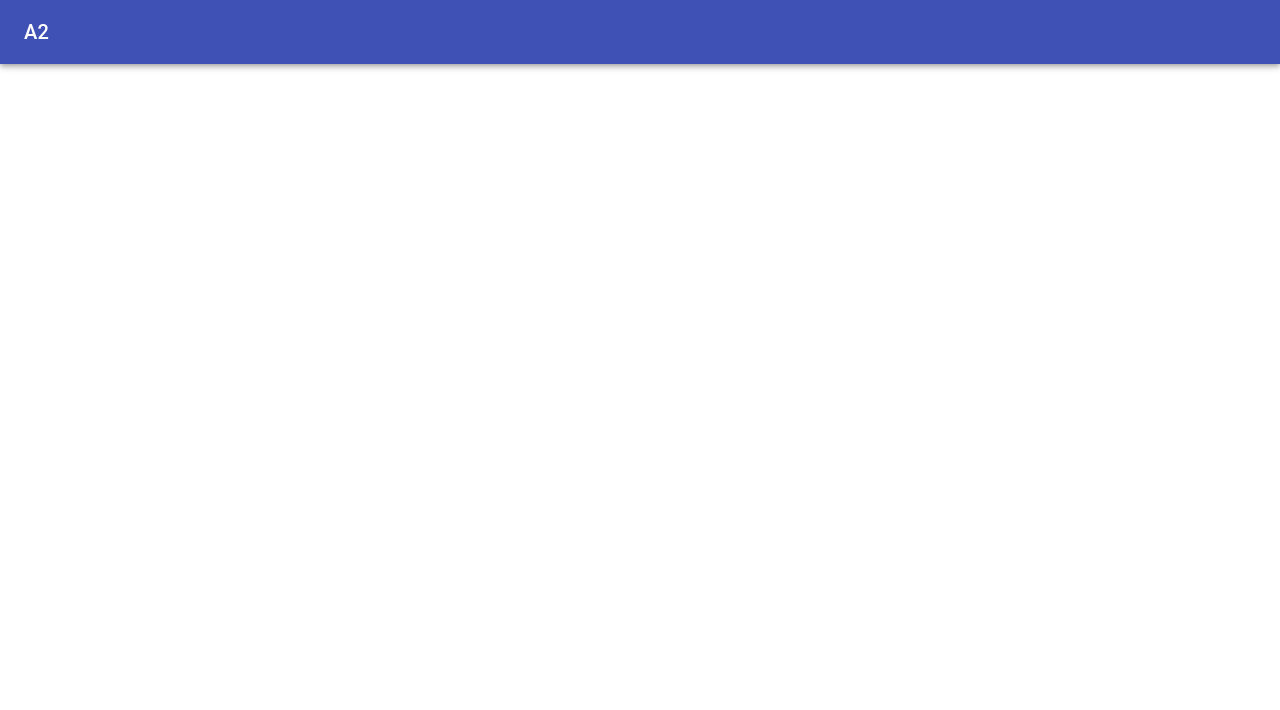
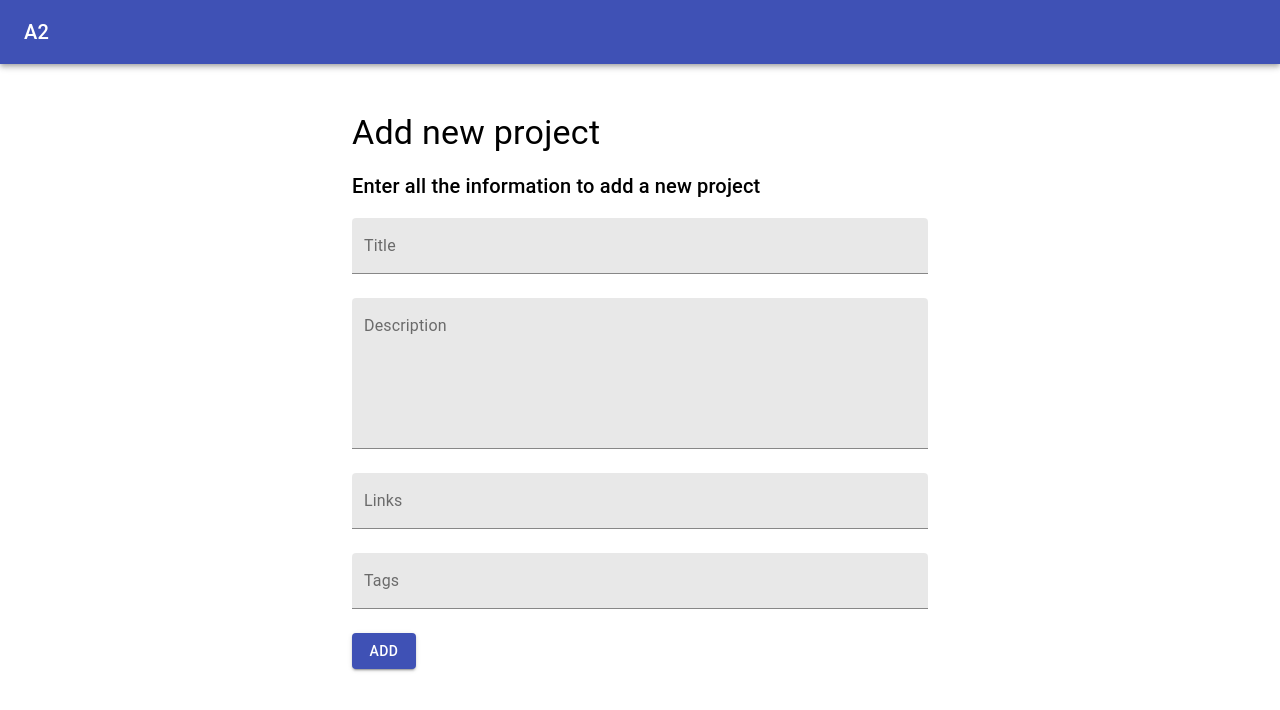
Before and after one commit to TheAvengersInitiative/ProjectA2Front, a React (Create React App) app: page /my-projects/add in a window 1280 px wide. Shown: the top 710 px of the page. Built offline with nearby package versions, Linux system fonts and the light colour scheme.

Commit message:
alta de proyecto terminada

```diff
--- a/src/App.js
+++ b/src/App.js
@@ -2,6 +2,8 @@ import React from "react";
 import { AppBar, Container, Toolbar, Typography, Box } from "@material-ui/core";
 import { Switch, Route, BrowserRouter as Router } from "react-router-dom";
 import HomePage from "./pages/home/HomePage";
+import AddNewProject from "./pages/project/AddNewProject";
+import {addProject} from "./utils/Projects";
 
 function App() {
   return (
@@ -22,6 +24,9 @@ function App() {
                 name="Home Page"
                 render={(props) => <HomePage {...props} />}
               />
+                <Route path="/my-projects/add">
+                    <AddNewProject title="Add new project" subtitle="Enter all the information to add a new project" submit={addProject}/>
+                </Route>
             </Switch>
           </Router>
         </Box>
--- /dev/null
+++ b/src/components/TextFieldContainer.js
@@ -0,0 +1,21 @@
+import React from 'react'
+
+import TextField from '@material-ui/core/TextField'
+
+export default function TextFieldContainer(props) {
+    const { id, formikProps } = props
+
+    return (
+        <TextField
+            id={id}
+            name={id}
+            fullWidth
+            helperText={formikProps.touched[id] ? formikProps.errors[id] : ''}
+            error={formikProps.touched[id] && Boolean(formikProps.errors[id])}
+            value={formikProps.values[id]}
+            onChange={formikProps.handleChange}
+            variant="filled"
+            {...props}
+        />
+    )
+}
--- /dev/null
+++ b/src/pages/project/AddNewProject.js
@@ -0,0 +1,132 @@
+import { Box, Button, Container, Grid, Typography } from '@material-ui/core'
+import React, {useEffect, useState} from 'react'
+import { Formik, Form } from 'formik'
+import TextFieldContainer from "../../components/TextFieldContainer";
+import * as yup from 'yup'
+import {useHistory, useParams} from "react-router-dom";
+import { PROJECTS } from "../../utils/ConstForTest";
+import {withSnackbar} from "../../components/SnackBarHOC";
+
+
+const validationSchema = yup.object().shape({
+    title: yup.string().required().nullable().min(5).max(25).label('Title'),
+    description: yup.string().required().nullable(),
+    links: yup.string().required().nullable(),
+    tags: yup.string().required().nullable(),
+
+})
+
+const initialValues = {
+    title: '',
+    description: '',
+    links: '',
+    tags: '',
+
+}
+
+function AddNewProject(props) {
+    const history = useHistory()
+    let { id } = useParams();
+    const [campos, setCampos] = useState(null);
+
+    const { title, subtitle, submit/*, getProjectById*/ , showMessage} = props
+
+    useEffect(() => {
+
+        if(id){
+            /*getProjectById(id)
+                .then(res=>{
+                    console.log(res)
+                    setCampos(res.data)
+                })
+                .catch(err=>{
+                    console.log(err)
+                })*/
+            setCampos(PROJECTS[0])
+            console.log(campos)
+
+        }
+    },[])
+
+    const onSubmit = async (values) => {
+        const array = values.tags.split(',')
+        values.tags = array;
+
+        const array2 = values.links.split(',')
+        values.links = array2;
+
+        try {
+            await submit(values)
+            showMessage("success","Project was created successfully")
+            history.push(`/my-projects`)
+
+        } catch (e) {
+            showMessage("error", "There was an error!")
+        }
+    }
+    return (
+        <Container>
+            <Box marginTop={6}>
+                <Grid container justify="center">
+                    <Grid container item xs={6} justify="center" spacing={2}>
+                        <Grid item xs={12}>
+                            <Typography variant="h4">{title}</Typography>
+                        </Grid>
+
+                        <Grid item xs={12}>
+                            <Typography variant="h6">{subtitle}</Typography>
+                        </Grid>
+
+                        <Grid item xs={12}>
+                            <Formik
+                                initialValues={initialValues}
+                                validationSchema={validationSchema}
+                                onSubmit={onSubmit}
+                            >
+                                {(formikProps) => (
+                                    <Form onSubmit={formikProps.handleSubmit}>
+                                        <Grid container spacing={3}>
+                                            <Grid item xs={12}>
+                                                <TextFieldContainer id="title" label="Title" formikProps={formikProps} />
+                                            </Grid>
+                                            <Grid item xs={12}>
+                                                <TextFieldContainer
+                                                    id="description"
+                                                    label="Description"
+                                                    formikProps={formikProps}
+                                                    multiline
+                                                    rows={6}
+                                                />
+                                            </Grid>
+                                            <Grid item xs={12}>
+                                                <TextFieldContainer
+                                                    id="links"
+                                                    label="Links"
+                                                    formikProps={formikProps}
+                                                />
+                                            </Grid>
+                                            <Grid item xs={12}>
+                                                <TextFieldContainer
+                                                    id="tags"
+                                                    label="Tags"
+                                                    formikProps={formikProps}
+                                                />
+                                            </Grid>
+                                            <Grid item xs={12}>
+                                                <Button variant="contained" color="primary" type="submit">
+                                                    Add
+                                                </Button>
+                                            </Grid>
+                                        </Grid>
+                                    </Form>
+                                )}
+                            </Formik>
+                        </Grid>
+                    </Grid>
+                </Grid>
+            </Box>
+        </Container>
+    )
+}
+
+export default withSnackbar(AddNewProject);
--- /dev/null
+++ b/src/utils/Projects.js
@@ -0,0 +1,9 @@
+import axios from 'axios';
+
+const axiosInstance = axios.create({
+    baseURL: 'http://localhost:8080',
+})
+
+
+export const getProjectById = async (id)=> await axiosInstance.get(`/project/${id}`)
+export const addProject = async (data)=> await axiosInstance.post('/project', data)
```
Also changed, not shown: 1 other file (tests, documents, lock files or other folders).
